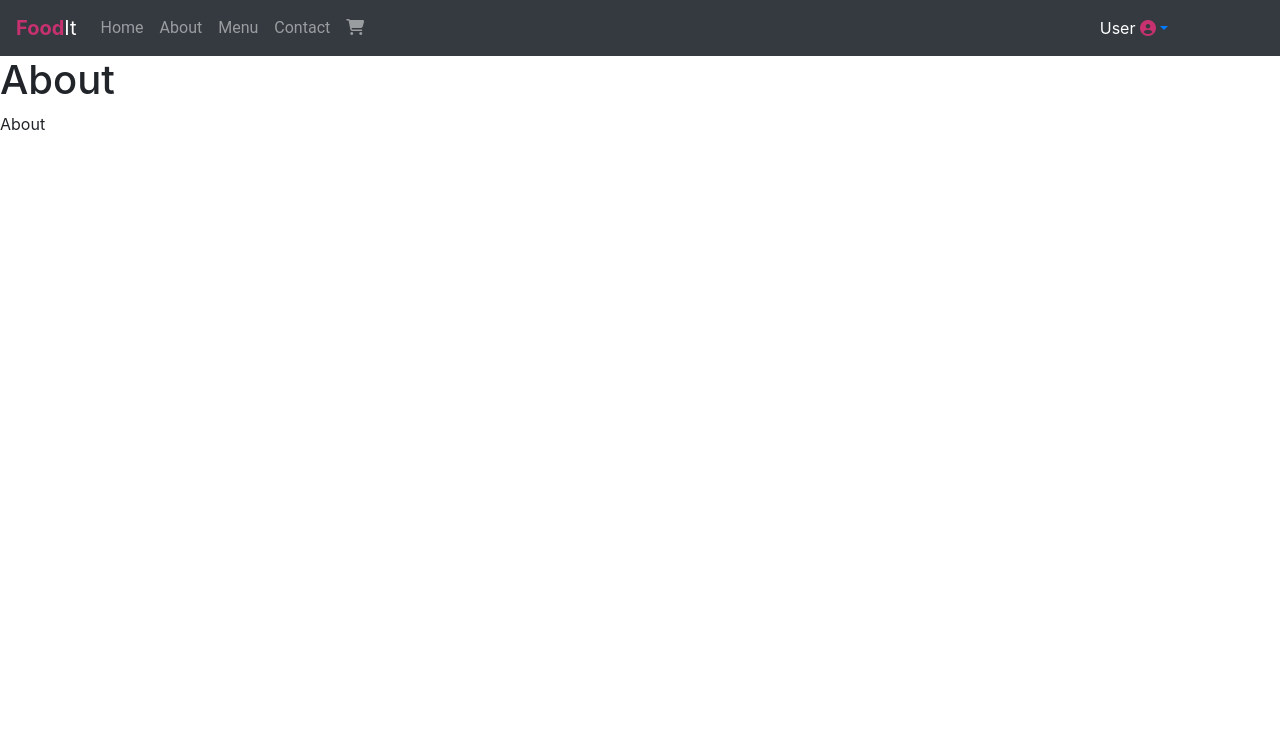
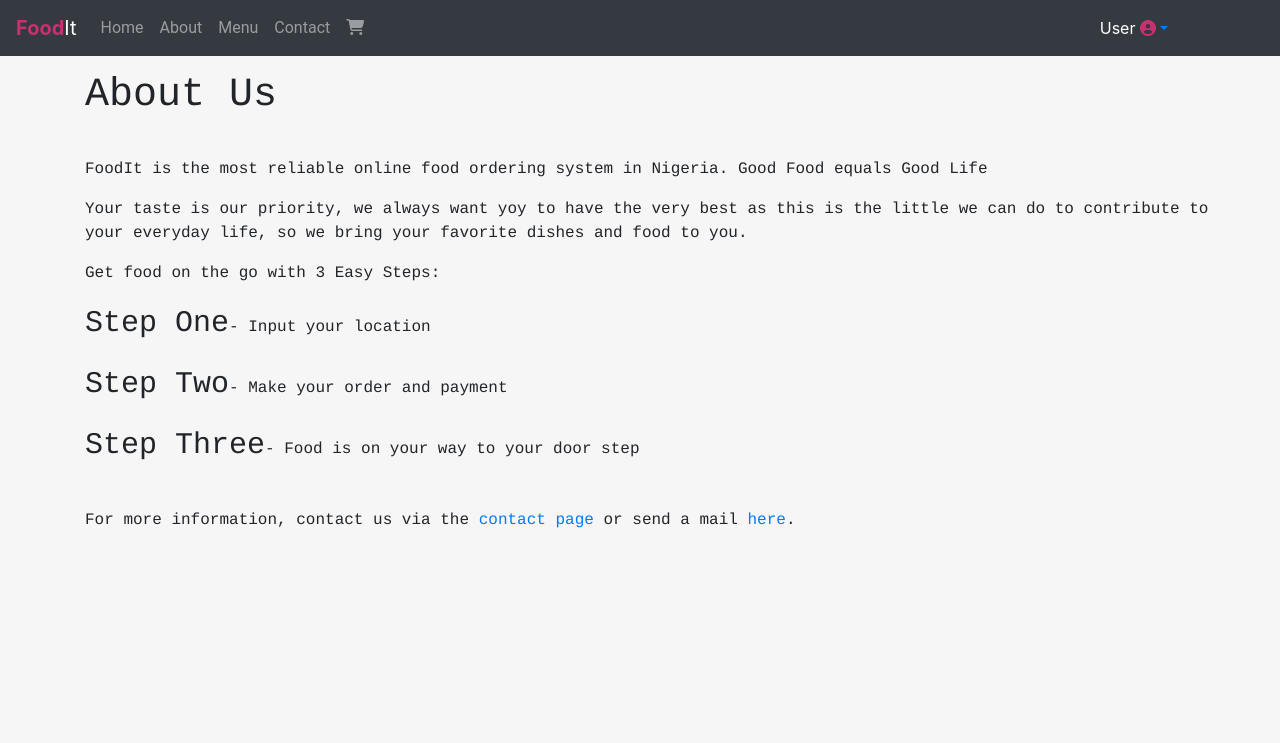
Before and after one commit to neymarjimoh/FoodIt, a React (Create React App) app: page /about in a window 1280 px wide. Shown: the top 743 px of the page. Built offline with nearby package versions, Linux system fonts and the light colour scheme.

Commit message:
feat: added about-us page

```diff
--- a/src/components/About/About.js
+++ b/src/components/About/About.js
@@ -1,11 +1,42 @@
-import React, { Component } from "react";
+import React, { Component, Fragment } from "react";
+import { Link } from "react-router-dom";
+import Footer from "../Footer/Footer";
+
+const aboutContainer = {
+  height: "110vh",
+  backgroundColor: "#f6f6f6",
+  paddingLeft: "70px",
+  fontFamily: "courier"
+};
+
+const stepHeader = {
+  fontSize: 30
+}
 
 class About extends Component {
   render() {
     return (
-     <div>
-       <h1>About</h1>About
-     </div>
+      <Fragment>
+        <div>
+          <div className="container-fluid about-container" style={aboutContainer}>
+            <h1 style={{ padding: "15px", fontFamily: "courier" }}>About Us</h1>
+            <div style={{ padding: "15px" }}>
+              <p>FoodIt is the most reliable online food ordering system in Nigeria. Good Food equals Good Life</p>
+              <p>Your taste is our priority, we always want yoy to have the very best as this is the little we can do to
+                contribute to your everyday life, so we bring your favorite dishes and food to you.
+              </p>
+              <p>Get food on the go with 3 Easy Steps:</p>
+              <p><span style={stepHeader}>Step One</span>- Input your location</p>
+              <p><span style={stepHeader}>Step Two</span>- Make your order and payment</p>
+              <p><span style={stepHeader}>Step Three</span>- Food is on your way to your door step</p>
+              <br />
+              <p>For more information, contact us via the <Link to="/contact">contact page</Link> or send a mail <a href="mailto: jemohkunle2007@gmail.com">here</a>.</p>
+              {/* <br /> */}
+            </div>
+          </div>
+          <Footer />
+        </div>
+      </Fragment>
     );
   }
 }
```
